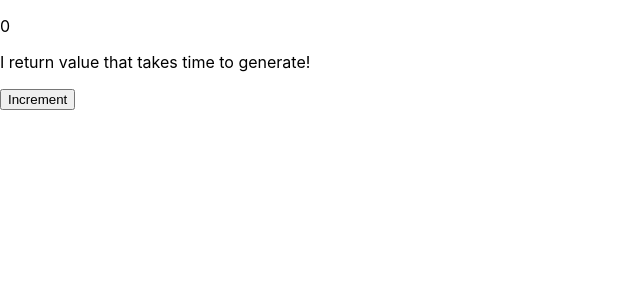
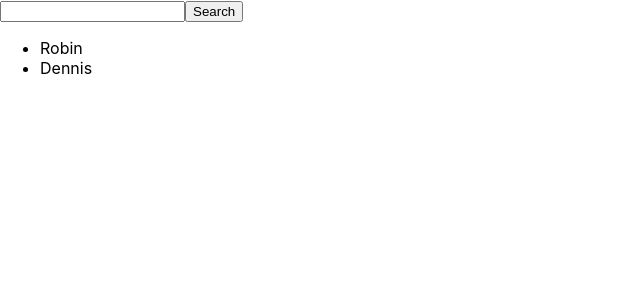
Before and after one commit to wkylin/react-hooks, a React (Create React App) app: page / in a window 1280 px wide. Shown: the top 300 px of the page, without its empty margins (0-640 px from the left). Built offline with nearby package versions, Linux system fonts and the light colour scheme.

Commit message:
react hooks useMemo

```diff
--- a/src/App.js
+++ b/src/App.js
@@ -1,22 +1,31 @@
-import React, { useEffect } from 'react';
+/*
+ * @Author: wkylin.w
+ * @Date: 2020-08-02 09:11:51
+ * @Last Modified by: wkylin.w
+ * @Last Modified time: 2020-08-02 09:12:11
+ */
+// import React, { useEffect } from 'react';
+import React from 'react';
 import './App.css';
-import MoveListApp from "./components/moveList/MoveListApp";
-import UseMemoDemo from './components/useMemo/UseMemoDemo';
-import useWindowSize from './components/useWindowSize/useWindowSize';
-import useEffectExceptOnMount from './components/useEffectExceptOnMount/useEffectExceptOnMount';
-import DebouncedInput from './components/DebouncedInput/DebouncedInput';
-import { RequireContext } from './components/requireContext/requireContext';
+// import MoveListApp from "./components/moveList/MoveListApp";
+// import UseMemoDemo from './components/useMemo/UseMemoDemo';
+// import useWindowSize from './components/useWindowSize/useWindowSize';
+// import useEffectExceptOnMount from './components/useEffectExceptOnMount/useEffectExceptOnMount';
+// import DebouncedInput from './components/DebouncedInput/DebouncedInput';
+// import { RequireContext } from './components/requireContext/requireContext';
 
-import Parent from './components/ReactSmartInRender/Parent';
-import Parent2 from './components/ReactSmartInRender/Parent2';
+// import Parent from './components/ReactSmartInRender/Parent';
+// import Parent2 from './components/ReactSmartInRender/Parent2';
 // import Parent3 from './components/ReactSmartInRender/Parent3';
 // import Parent4 from './components/ReactSmartInRender/Parent4';
-import Parent5 from './components/ReactSmartInRender/Parent5';
+// import Parent5 from './components/ReactSmartInRender/Parent5';
 // import Parent6 from './components/ReactSmartInRender/Parent6';
-import Parent7 from './components/ReactSmartInRender/Parent7';
+// import Parent7 from './components/ReactSmartInRender/Parent7';
 
-const userLang = navigator.language;
-const defaultLocale = userLang.substring(0, 2);
+import UserList from './components/useMemo/userList/UserList';
+
+// const userLang = navigator.language;
+// const defaultLocale = userLang.substring(0, 2);
 
 function App() {
   // const [width, height] = useWindowSize();
@@ -28,10 +37,10 @@ function App() {
   // useEffect(() => {
   //   console.log('use effect on mount');
   // }, [width]);
-
   return (
     <>
-      <Parent7 />
+      {/* <Parent7 /> */}
+      <UserList />
       {/*<p>User Lang: {`${userLang}-- ${defaultLocale}`}</p>*/}
       {/*<DebouncedInput*/}
       {/*  placeholder='init value'*/}
--- a/src/components/useMemo/UseMemoCounter.js
+++ b/src/components/useMemo/UseMemoCounter.js
@@ -1,24 +1,19 @@
 import React, { useState, useMemo } from 'react';
 
 function UseMemoCounter() {
-
   const [counterOne, setCounterOne] = useState(0);
   const [counterTwo, setCounterTwo] = useState(0);
-
   const incrementOne = () => {
     setCounterOne(counterOne + 1);
   };
-
   const incrementTwo = () => {
     setCounterTwo(counterTwo + 1);
   };
-
   const isEven = useMemo(() => {
     let i = 0;
     while (i < 200000000) i++;
     return counterOne % 2 === 0;
   }, [counterOne]);
-
   return (
     <div>
       <div>
--- /dev/null
+++ b/src/components/useMemo/userList/Item.js
@@ -0,0 +1,7 @@
+import React from 'react';
+
+function ListItem({ item }) {
+  return <li>{item.name}</li>;
+}
+
+export default ListItem;
--- /dev/null
+++ b/src/components/useMemo/userList/List.js
@@ -0,0 +1,21 @@
+/*
+ * @Author: wkylin.w
+ * @Date: 2020-08-02 08:09:03
+ * @Last Modified by: wkylin.w
+ * @Last Modified time: 2020-08-02 09:00:26
+ */
+
+import React from 'react';
+import ListItem from './Item';
+
+function List({ list }) {
+  return (
+    <ul>
+      {list.map((item) => (
+        <ListItem key={item.id} item={item} />
+      ))}
+    </ul>
+  );
+}
+
+export default List;
--- /dev/null
+++ b/src/components/useMemo/userList/UserList.js
@@ -0,0 +1,53 @@
+/*
+ * @Author: wkylin.w
+ * @Date: 2020-08-02 09:09:05
+ * @Last Modified by: wkylin.w
+ * @Last Modified time: 2020-08-02 09:10:54
+ */
+import React from 'react';
+import List from './List.js';
+
+const users = [
+  { id: 'a', name: 'Robin' },
+  { id: 'b', name: 'Dennis' }
+];
+
+function UserList() {
+  const [text, setText] = React.useState('');
+  const [search, setSearch] = React.useState('');
+
+  const handleText = (event) => {
+    setText(event.target.value);
+  };
+
+  const handleSearch = () => {
+    setSearch(text);
+  };
+
+  // const filteredUsers = users.filter((user) => {
+  //     console.log('Filter function is running ...');
+
+  //     return user.name.toLowerCase().includes(search.toLowerCase());
+  // });
+  const filteredUsers = React.useMemo(
+    () =>
+      users.filter((user) => {
+        console.log('Filter function is running ...');
+
+        return user.name.toLowerCase().includes(search.toLowerCase());
+      }),
+    [search]
+  );
+
+  return (
+    <div>
+      <input type='text' value={text} onChange={handleText} />
+      <button type='button' onClick={handleSearch}>
+        Search
+      </button>
+      <List list={filteredUsers} />
+    </div>
+  );
+}
+
+export default UserList;
```
Also changed, not shown: src/components/moveList/MovieContext.js (line endings or trailing spaces).
